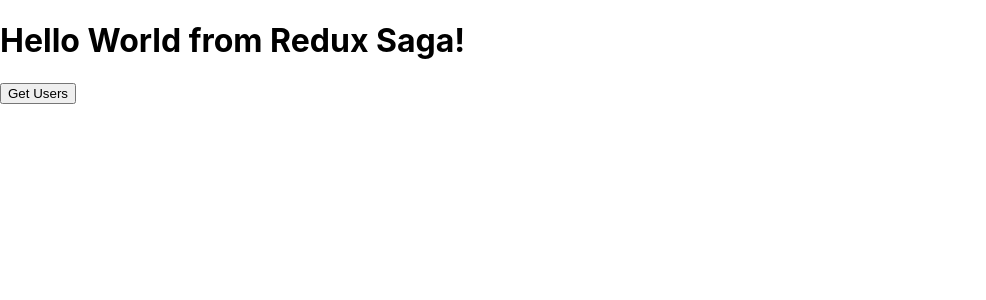
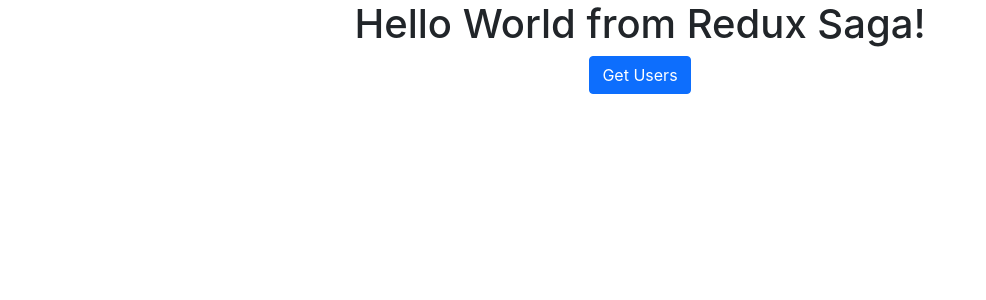
Before and after one commit to jschuman/redux-saga-app, a React (Create React App) app: page / in a window 1280 px wide. Shown: the top 300 px of the page, without its empty margins (0-986 px from the left). Built offline with nearby package versions, Linux system fonts and the light colour scheme.

Commit message:
added bootstrap

```diff
--- a/package.json
+++ b/package.json
@@ -6,7 +6,9 @@
     "@testing-library/jest-dom": "^5.11.4",
     "@testing-library/react": "^11.1.0",
     "@testing-library/user-event": "^12.1.10",
+    "bootstrap": "^5.1.1",
     "react": "^17.0.2",
+    "react-bootstrap": "^1.6.4",
     "react-dom": "^17.0.2",
     "react-redux": "^7.2.5",
     "react-scripts": "4.0.3",
--- a/src/Home.js
+++ b/src/Home.js
@@ -1,6 +1,8 @@
 import React from 'react';
 import { bindActionCreators } from 'redux';
 import { connect } from 'react-redux';
+import Button from 'react-bootstrap/Button';
+
 
 import { requestHelloWorld, requestUsers } from './actions';
 
@@ -24,7 +26,7 @@
             this.props.users.map((user) => (
               <User user={user} key={user.id} />
             ))
-            : <button onClick={this.props.requestUsers}>Get Users</button>}
+            : <Button variant="primary" onClick={this.props.requestUsers}>Get Users</Button>}
         </div>
       </div>
     );
--- a/src/index.css
+++ b/src/index.css
@@ -5,6 +5,7 @@
     sans-serif;
   -webkit-font-smoothing: antialiased;
   -moz-osx-font-smoothing: grayscale;
+  text-align: center;
 }
 
 code {
--- a/src/index.js
+++ b/src/index.js
@@ -1,8 +1,11 @@
 import React from 'react';
 import ReactDOM from 'react-dom';
-import './index.css';
 import App from './App';
 import reportWebVitals from './reportWebVitals';
+
+import 'bootstrap/dist/css/bootstrap.min.css';
+import './index.css';
+
 
 ReactDOM.render(
   <React.StrictMode>
```
Also changed, not shown: 2 other files (tests, documents, lock files or other folders).
